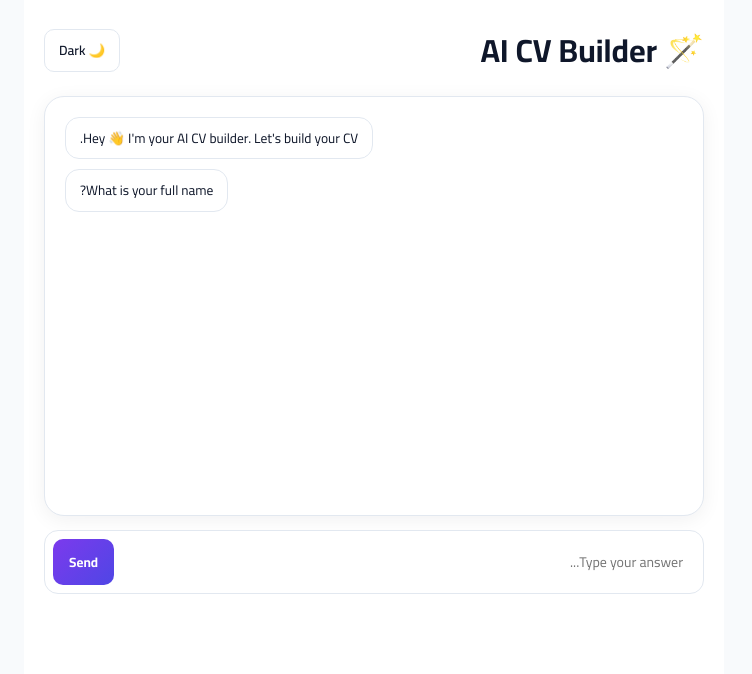
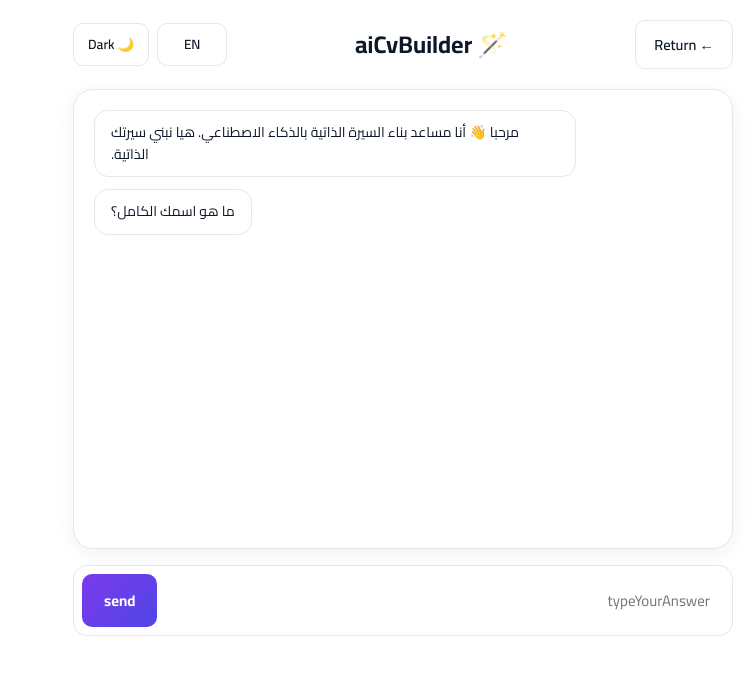
Before and after one commit to imad-km/talib-al-awn, a React (Vite) app in the folder frontend/: page /ai-cv in a window 1280 px wide. Shown: the top 674 px of the page, without its empty margins (528-1280 px from the left). Built offline with nearby package versions, Linux system fonts and the light colour scheme.

Commit message:
Update AICVBuilderPage.jsx

```diff
--- a/frontend/src/pages/AICVBuilderPage.jsx
+++ b/frontend/src/pages/AICVBuilderPage.jsx
@@ -1,9 +1,11 @@
 import React, { useState, useEffect } from 'react';
 import { useNavigate } from 'react-router-dom';
+import { useLanguage } from '../context/LanguageContext';
 
 const STORAGE_KEY = 'ta_my_profile';
 
-const questions = [
+const questions = {
+  en: [
     { key: 'name', text: 'What is your full name?' },
     { key: 'email', text: 'What is your email?' },
     { key: 'phone', text: 'Your phone number?' },
@@ -11,10 +13,21 @@
     { key: 'specialty', text: 'What is your specialty?' },
     { key: 'skills', text: 'List your skills (comma separated)' },
     { key: 'bio', text: 'Tell me about yourself briefly' },
-];
+  ],
+  ar: [
+    { key: 'name', text: 'ما هو اسمك الكامل؟' },
+    { key: 'email', text: 'ما هو بريدك الإلكتروني؟' },
+    { key: 'phone', text: 'ما هو رقم هاتفك؟' },
+    { key: 'university', text: 'في أي جامعة تدرس؟' },
+    { key: 'specialty', text: 'ما هي تخصصك؟' },
+    { key: 'skills', text: 'سرد مهاراتك (مفصولة بفواصل)' },
+    { key: 'bio', text: 'أخبرنا عن نفسك باختصار' },
+  ]
+};
 
 const AICVBuilderPage = () => {
   const navigate = useNavigate();
+  const { lang, toggleLanguage, t } = useLanguage();
 
   const [messages, setMessages] = useState([]);
   const [step, setStep] = useState(0);
@@ -22,38 +35,45 @@
   const [answers, setAnswers] = useState({});
   const [darkMode, setDarkMode] = useState(false);
 
+  const currentQuestions = questions[lang] || questions.en;
+
+  // Initialize chat messages when language changes
   useEffect(() => {
     setMessages([
-      { sender: 'ai', text: "Hey 👋 I'm your AI CV builder. Let's build your CV." },
-      { sender: 'ai', text: questions[0].text }
+      { sender: 'ai', text: lang === 'ar'
+          ? "مرحبا 👋 أنا مساعد بناء السيرة الذاتية بالذكاء الاصطناعي. هيا نبني سيرتك الذاتية."
+          : "Hey 👋 I'm your AI CV builder. Let's build your CV."
+      },
+      { sender: 'ai', text: currentQuestions[0].text }
     ]);
-  }, []);
+    setStep(0);
+    setAnswers({});
+    setInput('');
+  }, [lang]);
+
   useEffect(() => {
-    document.body.style.backgroundColor = darkMode ? '#0f172a' : '#f8fafc';
+    document.body.style.backgroundColor = darkMode ? '#0f172a' : '#ffffff';
     document.body.style.transition = 'background-color 0.3s ease';
+    return () => { document.body.style.backgroundColor = ''; };
+  }, [darkMode]);
 
-    return () => {
-        document.body.style.backgroundColor = '';
-    };
-    }, [darkMode]);
   const handleSend = () => {
     if (!input.trim()) return;
 
-    const currentQ = questions[step];
+    const currentQ = currentQuestions[step];
     const newAnswers = { ...answers, [currentQ.key]: input };
 
     setMessages(prev => [...prev, { sender: 'user', text: input }]);
     setInput('');
     setAnswers(newAnswers);
 
-    if (step + 1 < questions.length) {
+    if (step + 1 < currentQuestions.length) {
       setTimeout(() => {
         setMessages(prev => [...prev, { sender: 'ai', text: '...' }]);
-
         setTimeout(() => {
           setMessages(prev => [
             ...prev.slice(0, -1),
-            { sender: 'ai', text: questions[step + 1].text }
+            { sender: 'ai', text: currentQuestions[step + 1].text }
           ]);
           setStep(prev => prev + 1);
         }, 600);
@@ -64,53 +84,32 @@
   };
 
   const generateCV = (data) => {
-    const cv = `
-${data.name}
-${data.email} | ${data.phone}
+    const cvText = `${data.name}\n${data.email} | ${data.phone}\n----------------------------------------\nEDUCATION\n${data.university} - ${data.specialty}\n----------------------------------------\nABOUT ME\n${data.bio}\n----------------------------------------\nSKILLS\n${data.skills}`;
 
-----------------------------------------
-
-EDUCATION
-${data.university} - ${data.specialty}
-
-----------------------------------------
-
-ABOUT ME
-${data.bio}
-
-----------------------------------------
-
-SKILLS
-${data.skills}
-`;
-
-    const blob = new Blob([cv], { type: 'text/plain' });
-    const url = URL.createObjectURL(blob);
+    const cvDataUrl = 'data:text/plain;charset=utf-8,' + encodeURIComponent(cvText);
+    const cvFileName = `${data.name.replace(/\s/g, '_')}_CV.txt`;
 
     const existing = JSON.parse(localStorage.getItem(STORAGE_KEY) || '{}');
-
     const updatedProfile = {
       ...existing,
       ...data,
       skills: data.skills.split(',').map(s => s.trim()),
-      cvUrl: url,
-      cvName: `${data.name.replace(/\s/g, '_')}_CV.txt`,
+      cvUrl: cvDataUrl,
+      cvName: cvFileName,
     };
 
     localStorage.setItem(STORAGE_KEY, JSON.stringify(updatedProfile));
 
     setMessages(prev => [
       ...prev,
-      { sender: 'ai', text: '✅ Your CV is ready! Redirecting...' }
+      { sender: 'ai', text: lang === 'ar' ? '✅ سيرتك الذاتية جاهزة! جاري التوجيه إلى الملف الشخصي...' : '✅ Your CV is ready! Redirecting to your profile...' }
     ]);
 
     setTimeout(() => {
-      navigate('/profile');
-      window.location.reload();
+      navigate('/student/my-profile');
     }, 1500);
   };
 
-  // 🎨 THEME COLORS
   const theme = {
     bg: darkMode ? '#0f172a' : '#ffffff',
     card: darkMode ? '#111827' : '#ffffff',
@@ -122,7 +121,10 @@
   };
 
   return (
-    <div style={{
+    <div
+      className="cv-builder-page"
+      dir={lang === 'ar' ? 'rtl' : 'ltr'}
+      style={{
         maxWidth: 700,
         margin: '0 auto',
         padding: 20,
@@ -130,16 +132,58 @@
         minHeight: '100vh',
         color: theme.text,
         transition: 'all 0.3s ease'
-    }}>
+      }}
+    >
       {/* Header */}
       <div style={{
         display: 'flex',
         justifyContent: 'space-between',
         alignItems: 'center',
-        marginBottom: 16
+        marginBottom: 20,
+        flexWrap: 'wrap',
+        gap: 12
       }}>
-        <h1>🪄 AI CV Builder</h1>
+        {/* Return Button - Changes with language */}
+        <button
+          onClick={() => navigate('/student/my-profile')}
+          style={{
+            padding: '10px 18px',
+            borderRadius: 10,
+            border: `1px solid ${theme.border}`,
+            background: theme.card,
+            color: theme.text,
+            cursor: 'pointer',
+            fontWeight: 600,
+            display: 'flex',
+            alignItems: 'center',
+            gap: 8,
+            fontSize: 14.5,
+          }}
+        >
+          ← {t('Return') || (lang === 'ar' ? 'العودة' : 'Return to Profile')}
+        </button>
 
+        <h1 style={{ margin: 0, fontSize: 24 }}>🪄 {t('aiCvBuilder') || 'AI CV Builder'}</h1>
+
+        <div style={{ display: 'flex', gap: 8 }}>
+          {/* Language Toggle */}
+          <button
+            onClick={toggleLanguage}
+            style={{
+              padding: '8px 14px',
+              borderRadius: 10,
+              border: `1px solid ${theme.border}`,
+              background: theme.card,
+              color: theme.text,
+              cursor: 'pointer',
+              fontWeight: 600,
+              minWidth: 70
+            }}
+          >
+            {lang === 'ar' ? 'EN' : 'عربي'}
+          </button>
+
+          {/* Dark Mode Toggle */}
           <button
             onClick={() => setDarkMode(!darkMode)}
             style={{
@@ -155,42 +199,39 @@
             {darkMode ? '☀️ Light' : '🌙 Dark'}
           </button>
         </div>
+      </div>
 
-      {/* Chat */}
+      {/* Chat Area */}
       <div style={{
         border: `1px solid ${theme.border}`,
         borderRadius: 20,
         padding: 20,
-        height: 420,
+        height: 460,
         overflowY: 'auto',
-        marginBottom: 14,
+        marginBottom: 16,
         background: theme.card,
-        boxShadow: darkMode
-          ? 'none'
-          : '0 4px 20px rgba(15,23,42,0.06)'
+        boxShadow: darkMode ? 'none' : '0 4px 20px rgba(15,23,42,0.06)'
       }}>
         {messages.map((m, i) => (
           <div
             key={i}
             style={{
-              textAlign: m.sender === 'user' ? 'right' : 'left',
-              marginBottom: 10
+              textAlign: m.sender === 'user' ? (lang === 'ar' ? 'left' : 'right') : 'left',
+              marginBottom: 12
             }}
           >
             <span style={{
               display: 'inline-block',
-              padding: '10px 14px',
+              padding: '11px 16px',
               borderRadius: 14,
               background: m.sender === 'user'
                 ? 'linear-gradient(135deg,#7c3aed,#4f46e5)'
                 : theme.aiBubble,
               color: m.sender === 'user' ? '#fff' : theme.text,
-              maxWidth: '75%',
-              fontSize: 13.5,
-              lineHeight: 1.5,
-              border: m.sender === 'ai'
-                ? `1px solid ${theme.border}`
-                : 'none'
+              maxWidth: '78%',
+              fontSize: 14,
+              lineHeight: 1.55,
+              border: m.sender === 'ai' ? `1px solid ${theme.border}` : 'none'
             }}>
               {m.text}
             </span>
@@ -198,7 +239,7 @@
         ))}
       </div>
 
-      {/* Input */}
+      {/* Input Area */}
       <div style={{
         display: 'flex',
         gap: 8,
@@ -210,32 +251,32 @@
         <input
           value={input}
           onChange={e => setInput(e.target.value)}
-          placeholder="Type your answer..."
+          placeholder={t('typeYourAnswer') || (lang === 'ar' ? 'اكتب إجابتك...' : 'Type your answer...')}
           onKeyDown={e => e.key === 'Enter' && handleSend()}
           style={{
             flex: 1,
             border: 'none',
             outline: 'none',
-            fontSize: 14,
-            padding: '10px 12px',
+            fontSize: 15,
+            padding: '12px 14px',
             background: 'transparent',
             color: theme.text
           }}
         />
-
         <button
           onClick={handleSend}
           style={{
-            padding: '10px 16px',
+            padding: '12px 22px',
             borderRadius: 10,
             border: 'none',
             background: 'linear-gradient(135deg,#7c3aed,#4f46e5)',
             color: '#fff',
             fontWeight: 700,
-            cursor: 'pointer'
+            cursor: 'pointer',
+            fontSize: 15
           }}
         >
-          Send
+          {t('send') || 'Send'}
         </button>
       </div>
     </div>
```
Lines whose indentation alone changed are shown as unchanged.
